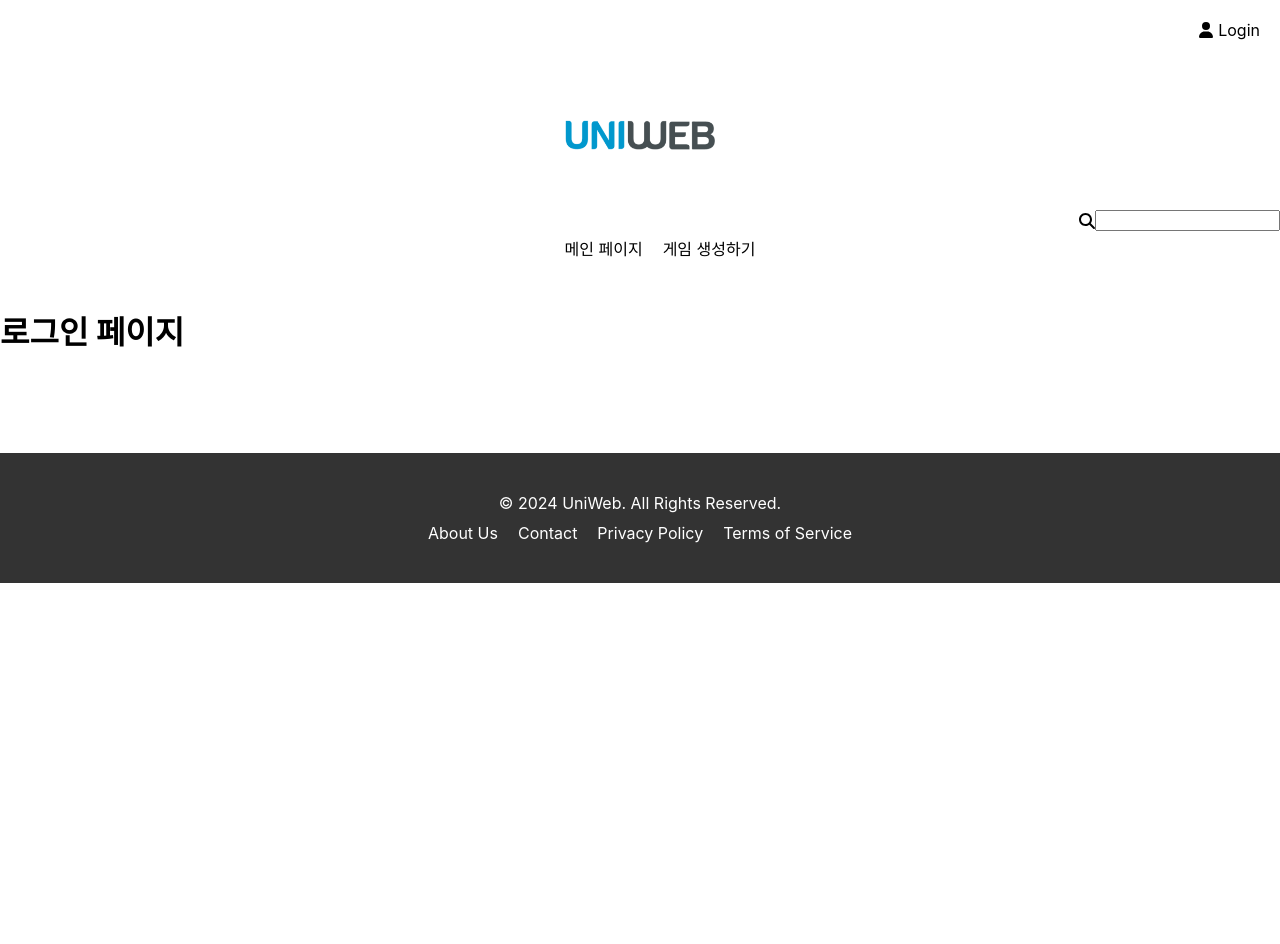
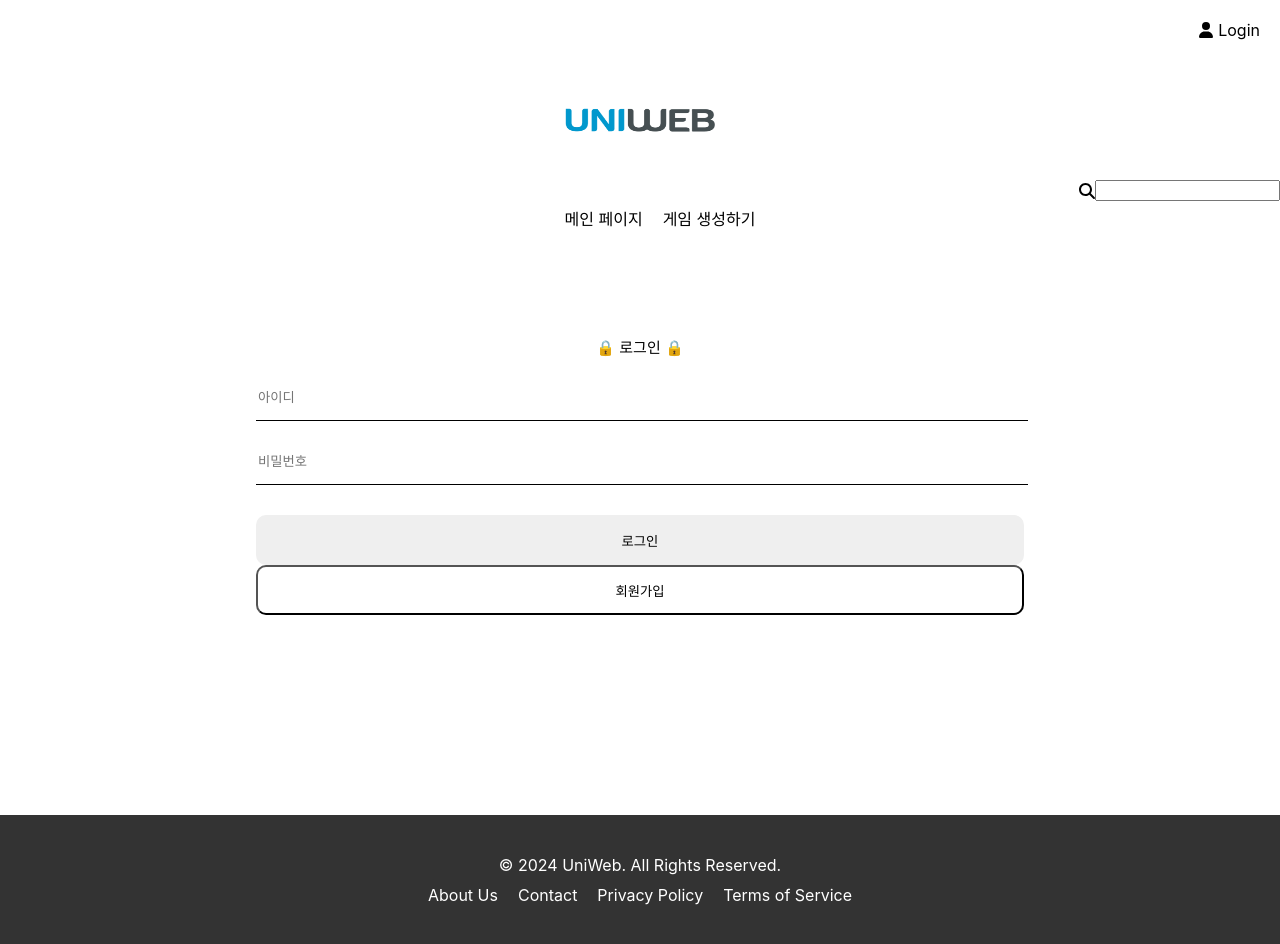
Before and after one commit to dgsim126/UniWeb-FE, a React (Create React App) app: page /login in a window 1280 px wide. Before the commit the page ends 800 px from the top, so only its background shows below. Built offline with nearby package versions, Linux system fonts and the light colour scheme.

Commit message:
login.jsx

```diff
--- a/package.json
+++ b/package.json
@@ -13,6 +13,7 @@
     "react-dom": "^18.3.1",
     "react-router-dom": "^6.26.2",
     "react-scripts": "5.0.1",
+    "styled-components": "^6.1.13",
     "web-vitals": "^2.1.4"
   },
   "scripts": {
--- a/src/components/Navbar.js
+++ b/src/components/Navbar.js
@@ -30,7 +30,7 @@ const Navbar = ({authenticate, setAuthenticate}) => {
       </div>
 
       <div className="logo" onClick={goToMain}>
-        <img width="150" src={uniweb} alt="유니웹" />
+        <img width="150" height="120" src={uniweb} alt="유니웹" />
       </div>
 
       <div className="menu-area">
--- a/src/pages/Login.js
+++ /dev/null
@@ -1,11 +0,0 @@
-import React from 'react'
-
-const Login = () => {
-  return (
-    <div>
-      <h1>로그인 페이지</h1>
-    </div>
-  )
-}
-
-export default Login
--- /dev/null
+++ b/src/pages/Login.jsx
@@ -0,0 +1,127 @@
+import React, { useState } from 'react';
+import styled from 'styled-components';
+
+function SignInComponent({ toggleComponent, handleLogin }) {
+  const [email, setEmail] = useState('');
+  const [password, setPassword] = useState('');
+
+  // 제출 폼 클릭 시 handleSubmit 함수 실행.
+  const handleSubmit = async(event) => {
+    event.preventDefault();
+
+    const userData = {
+      id: email,
+      password
+    };
+
+    try {
+      const response = await fetch('/api/login', {
+        method: 'POST',
+        headers: {
+          'Content-Type': 'application/json',
+        },
+        body: JSON.stringify(userData),
+      });
+
+      if (response.status >= 200 && response.status < 300) {
+        const message = await response.json();
+        alert(message);
+        handleLogin();
+      } else {
+        const errorMessage = await response.text();
+        throw new Error(errorMessage);
+      }
+
+    } catch (error) {
+      console.error('로그인 실패: ', error);
+      alert('로그인에 실패했습니다');
+    }
+  };
+
+  return (
+    <div>
+      <LoginForm onSubmit={handleSubmit}>
+        <SignInHeader>🔒 로그인 🔒</SignInHeader>
+        <div id="logincomp" style={{ width: '60%', display: 'flex', alignItems: 'center', justifyContent: 'center' }}>
+          <InputDiv className="loginId">
+            <Input
+              type="text"
+              maxLength="30"
+              id="username"
+              value={email}
+              autoComplete="new-password"
+              onChange={(event) => setEmail(event.target.value)}
+              placeholder='아이디'
+            />
+          </InputDiv>
+        </div>
+        <div id="passwordcomp" style={{ width: '60%', display: 'flex', alignItems: 'center', justifyContent: 'center' }}>
+          <InputDiv className="loginPassword">
+            <Input
+              type="password"
+              id="password"
+              value={password}
+              autoComplete="new-password"
+              onChange={(event) => setPassword(event.target.value)}
+              placeholder='비밀번호'
+            />
+          </InputDiv>
+        </div>
+        <SignInButton type="submit">로그인</SignInButton>
+        <SignUpButton type="button" onClick={toggleComponent}>회원가입</SignUpButton>
+      </LoginForm>
+    </div>
+  );
+}
+
+export default SignInComponent;
+
+const SignInHeader = styled.div`
+  margin-bottom: 30px;
+`;
+
+const LoginForm = styled.form`
+  font-size: 15px;
+  padding-top: 80px;
+  padding-bottom: 100px;
+  width: 100%;
+  display: flex;
+  flex-direction: column;
+  align-items: center;
+  border: none;
+  border-radius: 10px;
+`;
+
+const Input = styled.input`
+  width: 100%;
+  border: none;
+  border-bottom: 1px solid #000;
+  margin-bottom: 30px;
+  padding-bottom: 15px;
+
+  &:focus {
+    outline: none;
+  }
+`;
+
+const InputDiv = styled.div`
+  width: 100%;
+`;
+
+const SignInButton = styled.button`
+  width: 60%;
+  height: 50px;
+  color: black;
+  border: none;
+  border-radius: 10px;
+  cursor: pointer;
+`;
+
+const SignUpButton = styled.button`
+  width: 60%;
+  height: 50px;
+  color: black;
+  background-color: #fff;
+  border-radius: 10px;
+  cursor: pointer;
+`;
--- a/src/pages/Play.js
+++ b/src/pages/Play.js
@@ -1,5 +1,6 @@
 import React from 'react'
 
+// 추후 회의 후 결정.
 const Play = () => {
   return (
     <div>
```
Also changed, not shown: src/APIs/axiosInstance.js (added, +14 -0 lines), src/APIs/loginAPI.js (added), 1 other file (tests, documents, lock files or other folders).
